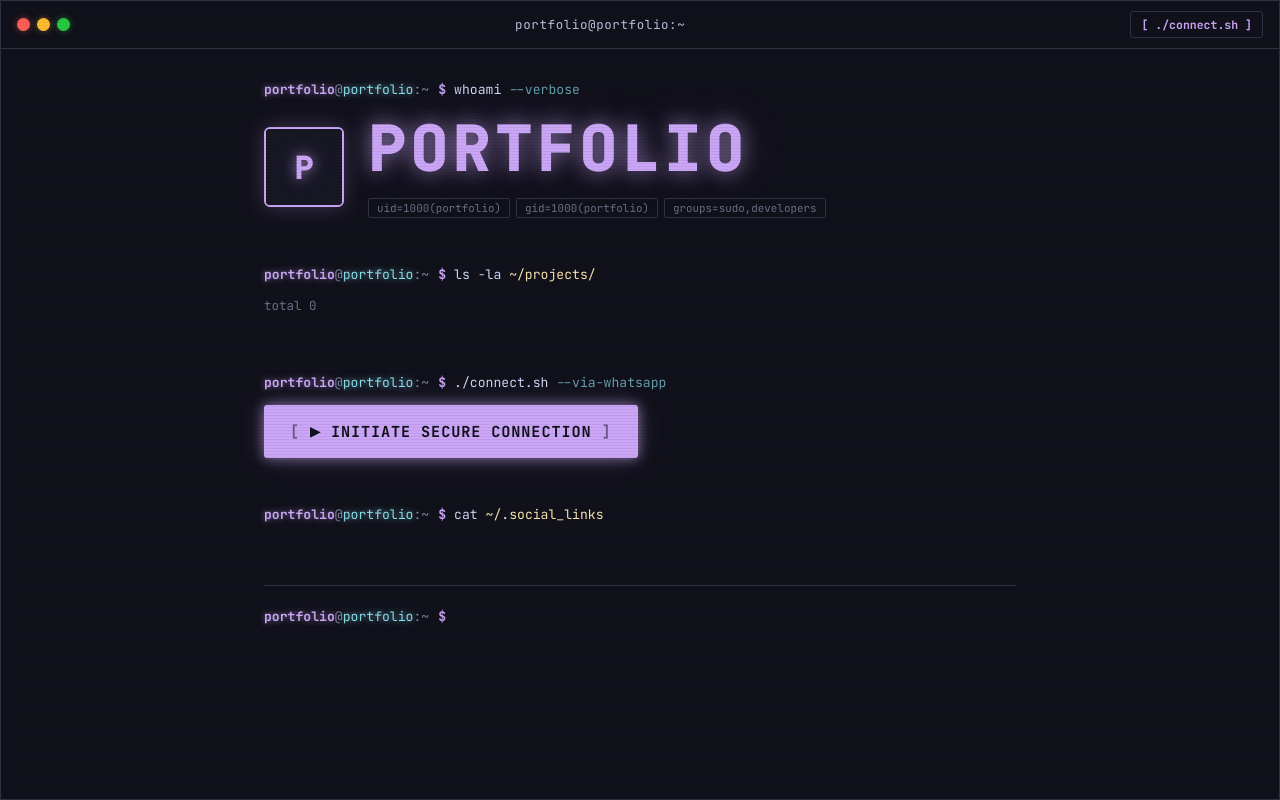
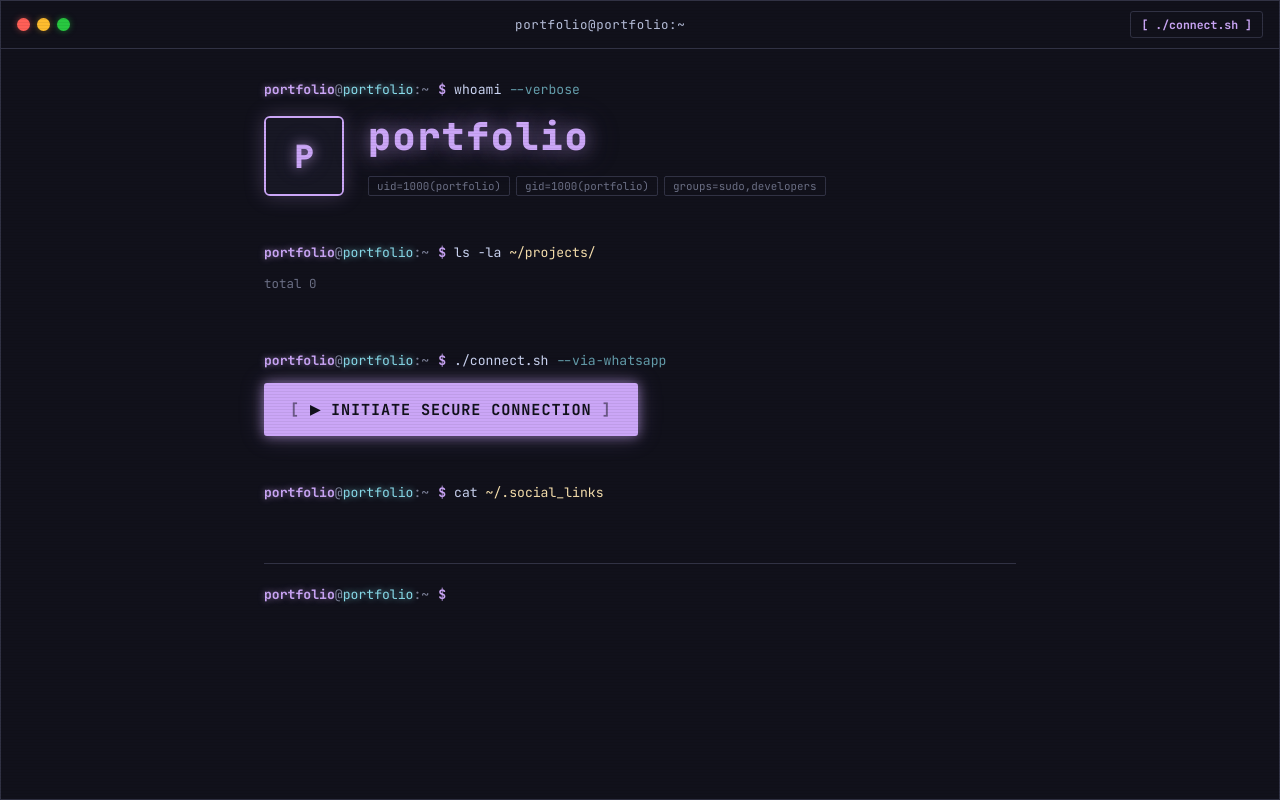
Before and after one commit to arhymethic/portfolio, a website: page public/index.html in a window 1280 px wide. Drawn offline with Linux system fonts and the light colour scheme; no server answers.

Commit message:
Format hero name to lowercase and reduce font size to proportional terminal scale

```diff
--- a/public/main.js
+++ b/public/main.js
@@ -81,7 +81,7 @@ if (avatarInitials) avatarInitials.classList.add('hidden');
 } else if (avatarInitials) {
 avatarInitials.textContent = config.initials || name.charAt(0).toUpperCase();
 }
-setText('hero-name', name.toUpperCase());
+setText('hero-name', name.toLowerCase());
 var taglineEl = document.getElementById('tagline-text');
 if (taglineEl && config.tagline) {
 await sleep(400);
--- a/public/style.css
+++ b/public/style.css
@@ -268,13 +268,14 @@ flex-direction: column;
 gap: 8px;
 }
 .hero-name {
-font-size: clamp(2rem, 7vw, 4rem);
+font-size: clamp(1.5rem, 4vw, 2.4rem);
 font-weight: 800;
-letter-spacing: 0.06em;
+letter-spacing: 0.04em;
+text-transform: lowercase;
 color: var(--green);
 text-shadow: var(--glow-lg);
 animation: glitch 8s ease-in-out infinite;
-line-height: 1;
+line-height: 1.1;
 }
 .hero-tagline {
 font-size: clamp(0.82rem, 2vw, 0.95rem);
```
